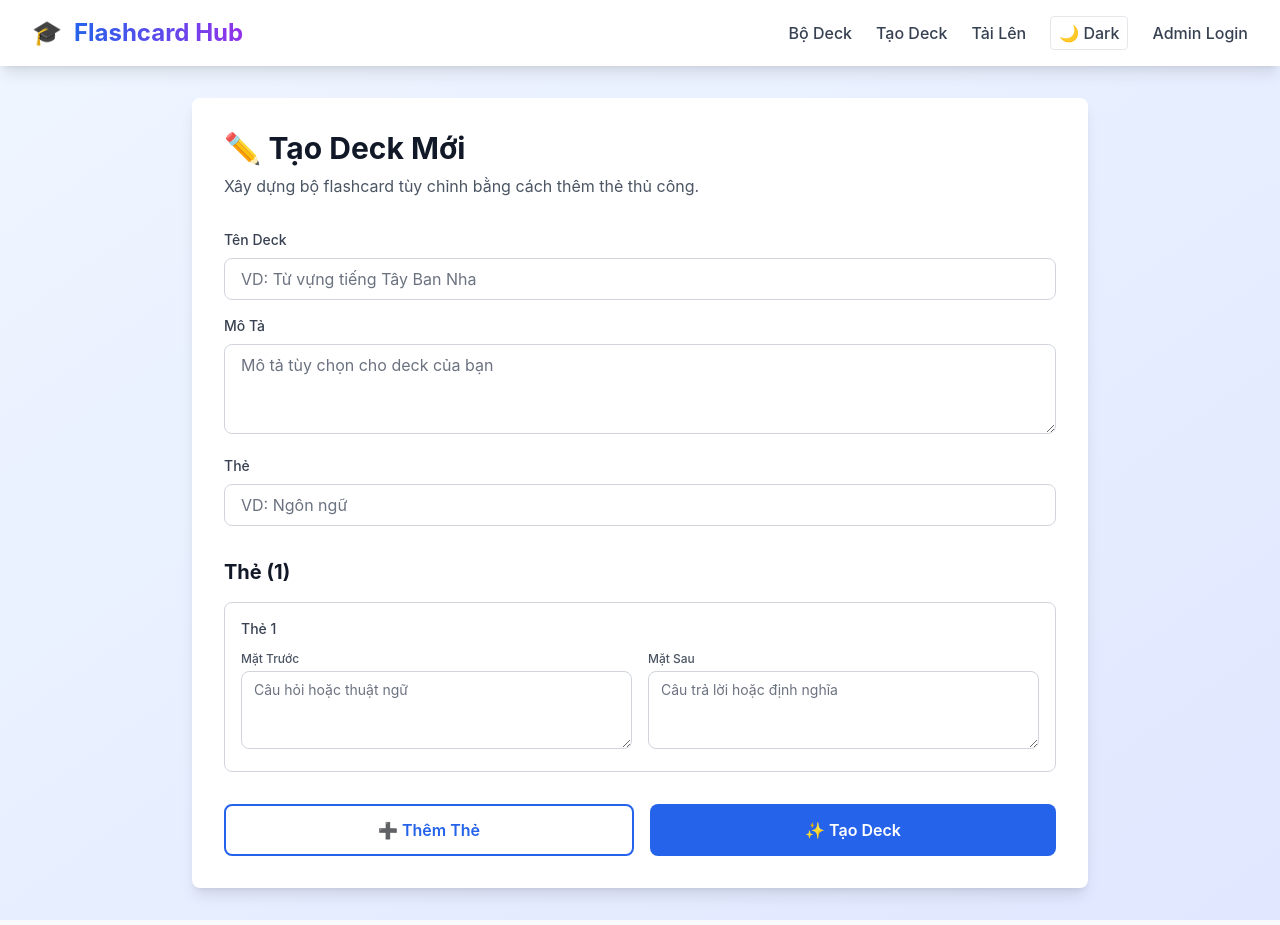
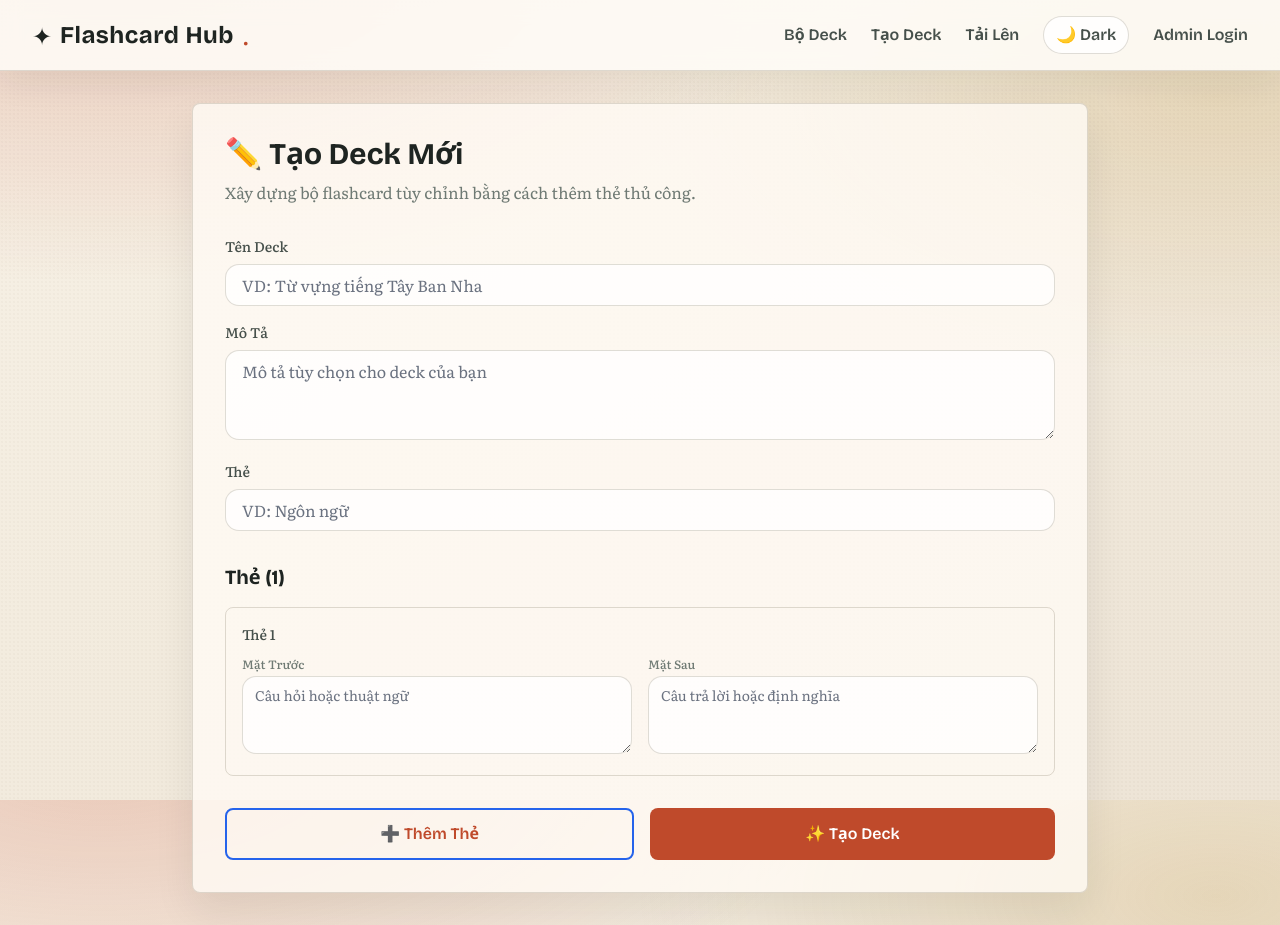
Before and after one commit to NguyenThanhDuy42124/flashcard-hub, a React (Create React App) app in the folder frontend/: page /create in a window 1280 px wide. Built offline with nearby package versions, Linux system fonts and the light colour scheme; no server answers; the HTML template or start-up script is replaced by a standard one.

Commit message:
feat(frontend): unify UI palette and layout harmony

```diff
--- a/frontend/src/App.js
+++ b/frontend/src/App.js
@@ -71,36 +71,35 @@ function App() {
 
   return (
     <Router>
-      <div className="min-h-screen bg-gradient-to-br from-blue-50 to-indigo-100 flex flex-col">
+      <div className="app-shell flex min-h-screen flex-col">
         {/* Navigation Bar */}
-        <nav className="bg-white shadow-lg">
+        <nav className="app-nav">
           <div className="max-w-7xl mx-auto px-4 sm:px-6 lg:px-8">
             <div className="flex flex-wrap justify-between items-center py-4 gap-4">
-              <Link to="/" className="flex items-center gap-3 hover:opacity-80 transition-opacity">
-                <span className="text-xl sm:text-2xl">🎓</span>
-                <span className="text-xl sm:text-2xl font-bold bg-gradient-to-r from-blue-600 to-purple-600 bg-clip-text text-transparent">
-                  Flashcard Hub
-                </span>
+              <Link to="/" className="brand-wordmark hover:opacity-85 transition-opacity">
+                <span className="text-xl sm:text-2xl">✦</span>
+                <span className="title text-xl sm:text-2xl font-bold">Flashcard Hub</span>
+                <span className="dot text-xl sm:text-2xl">.</span>
               </Link>
               <div className="flex flex-wrap gap-4 sm:gap-6 items-center">
-                <Link to="/" className="text-gray-700 hover:text-blue-600 font-medium text-sm sm:text-base">
+                <Link to="/" className="text-gray-700 hover:text-blue-600 font-semibold text-sm sm:text-base">
                   Bộ Deck
                 </Link>
-                <Link to="/create" className="text-gray-700 hover:text-blue-600 font-medium text-sm sm:text-base">
+                <Link to="/create" className="text-gray-700 hover:text-blue-600 font-semibold text-sm sm:text-base">
                   Tạo Deck
                 </Link>
-                <Link to="/upload" className="text-gray-700 hover:text-blue-600 font-medium text-sm sm:text-base">
+                <Link to="/upload" className="text-gray-700 hover:text-blue-600 font-semibold text-sm sm:text-base">
                   Tải Lên
                 </Link>
                 <button
                   onClick={() => setIsDarkMode((prev) => !prev)}
-                  className="text-gray-700 hover:text-blue-600 font-medium text-sm sm:text-base border border-gray-200 px-2 py-1 rounded"
+                  className="theme-toggle-btn text-sm sm:text-base font-semibold px-3 py-1.5"
                   title="Bật/tắt Dark Mode"
                 >
                   {isDarkMode ? '☀️ Light' : '🌙 Dark'}
                 </button>
                 {userProgress && (
-                  <div className="text-xs sm:text-sm text-gray-600 bg-blue-100 px-2 sm:px-3 py-1 rounded whitespace-nowrap">
+                  <div className="text-xs sm:text-sm text-gray-700 bg-blue-100 px-2 sm:px-3 py-1.5 rounded-full whitespace-nowrap font-semibold">
                     Đã ôn: {userProgress.total_cards_reviewed}
                   </div>
                 )}
@@ -109,13 +108,13 @@ function App() {
                     <span className="text-green-700 font-semibold">Hello, Admin</span>
                     <button
                       onClick={handleLogout}
-                      className="text-red-600 hover:text-red-700 font-medium border border-red-200 px-2 py-1 rounded"
+                      className="text-red-600 hover:text-red-700 font-semibold border border-red-200 px-2.5 py-1 rounded-full"
                     >
                       Logout
                     </button>
                   </div>
                 ) : (
-                  <Link to="/login" className="text-gray-700 hover:text-blue-600 font-medium text-sm sm:text-base">
+                  <Link to="/login" className="text-gray-700 hover:text-blue-600 font-semibold text-sm sm:text-base">
                     Admin Login
                   </Link>
                 )}
--- a/frontend/src/index.css
+++ b/frontend/src/index.css
@@ -1,4 +1,5 @@
 /* Global styles */
+@import url('https://fonts.googleapis.com/css2?family=Bricolage+Grotesque:wght@400;500;600;700;800&family=Literata:opsz,wght@7..72,400;7..72,500;7..72,600&display=swap');
 @import 'tailwindcss/base';
 @import 'tailwindcss/components';
 @import 'tailwindcss/utilities';
@@ -14,13 +15,107 @@ html, body, #root {
   height: 100%;
 }
 
+:root {
+  --ink-900: #1e2421;
+  --ink-700: #46504b;
+  --ink-500: #6f7a74;
+  --paper: #f4efe6;
+  --paper-soft: #fbf8f2;
+  --surface: rgba(255, 251, 245, 0.82);
+  --surface-strong: #ffffff;
+  --border: rgba(80, 66, 43, 0.18);
+  --accent: #bf4a2b;
+  --accent-strong: #8e311b;
+  --accent-soft: #ffe4d4;
+  --ok-soft: #deeee2;
+  --ok-text: #1f6a40;
+  --warn-soft: #fef0d4;
+  --warn-text: #93611e;
+  --danger-soft: #ffe0de;
+  --danger-text: #9a2f2b;
+  --radius-lg: 20px;
+  --radius-md: 14px;
+  --shadow-soft: 0 18px 40px rgba(29, 21, 10, 0.08);
+}
+
 body {
-  font-family: -apple-system, BlinkMacSystemFont, 'Segoe UI', 'Roboto', 'Oxygen',
-    'Ubuntu', 'Cantarell', 'Fira Sans', 'Droid Sans', 'Helvetica Neue',
-    sans-serif;
+  font-family: 'Literata', Georgia, serif;
   -webkit-font-smoothing: antialiased;
   -moz-osx-font-smoothing: grayscale;
-  background-color: #f9fafb;
+  color: var(--ink-900);
+  background:
+    radial-gradient(1200px 520px at 8% -5%, rgba(191, 74, 43, 0.24), transparent 62%),
+    radial-gradient(1000px 480px at 95% 12%, rgba(191, 149, 70, 0.24), transparent 58%),
+    linear-gradient(145deg, #f7f1e6 0%, #f3ecdf 38%, #ede4d6 100%);
+  background-attachment: fixed;
+}
+
+h1, h2, h3, h4, h5, h6,
+button,
+.font-bold,
+.font-semibold {
+  font-family: 'Bricolage Grotesque', 'Segoe UI', sans-serif;
+}
+
+a {
+  color: inherit;
+}
+
+.app-shell {
+  min-height: 100%;
+  position: relative;
+}
+
+.app-shell::before {
+  content: '';
+  position: fixed;
+  inset: 0;
+  pointer-events: none;
+  background-image: radial-gradient(rgba(73, 56, 29, 0.09) 0.75px, transparent 0.75px);
+  background-size: 4px 4px;
+  opacity: 0.24;
+  z-index: 0;
+}
+
+.app-shell > * {
+  position: relative;
+  z-index: 1;
+}
+
+.app-nav {
+  background: rgba(255, 253, 249, 0.86);
+  border-bottom: 1px solid var(--border);
+  backdrop-filter: blur(10px);
+  box-shadow: 0 14px 30px rgba(39, 28, 13, 0.06);
+}
+
+.brand-wordmark {
+  display: inline-flex;
+  align-items: center;
+  gap: 0.5rem;
+  color: var(--ink-900);
+}
+
+.brand-wordmark .title {
+  letter-spacing: 0.02em;
+}
+
+.brand-wordmark .dot {
+  color: var(--accent);
+}
+
+.theme-toggle-btn {
+  border: 1px solid var(--border);
+  border-radius: 999px;
+  background: rgba(255, 255, 255, 0.8);
+  color: var(--ink-700);
+  transition: all 0.2s ease;
+}
+
+.theme-toggle-btn:hover {
+  background: var(--paper-soft);
+  border-color: rgba(142, 49, 27, 0.35);
+  color: var(--accent-strong);
 }
 
 /* Custom scrollbar */
@@ -30,16 +125,16 @@ body {
 }
 
 ::-webkit-scrollbar-track {
-  background: #f1f5f9;
+  background: rgba(215, 197, 167, 0.32);
 }
 
 ::-webkit-scrollbar-thumb {
-  background: #cbd5e1;
+  background: rgba(88, 66, 39, 0.34);
   border-radius: 4px;
 }
 
 ::-webkit-scrollbar-thumb:hover {
-  background: #94a3b8;
+  background: rgba(88, 66, 39, 0.52);
 }
 
 /* Flip animation */
@@ -77,15 +172,15 @@ body {
 
 /* Gradient backgrounds */
 .bg-gradient-primary {
-  background: linear-gradient(135deg, #3b82f6 0%, #8b5cf6 100%);
+  background: linear-gradient(130deg, #bf4a2b 0%, #8e311b 100%);
 }
 
 .bg-gradient-success {
-  background: linear-gradient(135deg, #10b981 0%, #059669 100%);
+  background: linear-gradient(130deg, #2c9461 0%, #1f6a40 100%);
 }
 
 .bg-gradient-danger {
-  background: linear-gradient(135deg, #ef4444 0%, #dc2626 100%);
+  background: linear-gradient(130deg, #c94f48 0%, #9a2f2b 100%);
 }
 
 .custom-scrollbar::-webkit-scrollbar { width: 6px; }
@@ -93,21 +188,159 @@ body {
 .custom-scrollbar::-webkit-scrollbar-thumb { background: rgba(255, 255, 255, 0.4); border-radius: 8px; }
 .custom-scrollbar::-webkit-scrollbar-thumb:hover { background: rgba(255, 255, 255, 0.6); }
 
+.bg-white {
+  background: var(--surface);
+  border: 1px solid var(--border);
+  box-shadow: var(--shadow-soft);
+}
+
+.bg-gray-50,
+.bg-blue-50,
+.bg-indigo-50,
+.bg-slate-50,
+.bg-gray-100 {
+  background-color: rgba(247, 239, 228, 0.9) !important;
+}
+
+.border-gray-100,
+.border-gray-200,
+.border-gray-300,
+.border-slate-200,
+.border-blue-200,
+.border-indigo-200 {
+  border-color: var(--border) !important;
+}
+
+.text-gray-900,
+.text-slate-900,
+.text-gray-800 {
+  color: var(--ink-900) !important;
+}
+
+.text-gray-700,
+.text-slate-700 {
+  color: var(--ink-700) !important;
+}
+
+.text-gray-600,
+.text-slate-600,
+.text-gray-500,
+.text-slate-500 {
+  color: var(--ink-500) !important;
+}
+
+.bg-blue-600,
+.bg-indigo-600 {
+  background-color: var(--accent) !important;
+  border-color: var(--accent) !important;
+}
+
+.hover\:bg-blue-700:hover,
+.hover\:bg-indigo-700:hover {
+  background-color: var(--accent-strong) !important;
+  border-color: var(--accent-strong) !important;
+}
+
+.bg-green-600 {
+  background-color: #2d8157 !important;
+  border-color: #2d8157 !important;
+}
+
+.hover\:bg-green-700:hover {
+  background-color: #1f6a40 !important;
+}
+
+.text-blue-600,
+.text-blue-700,
+.text-indigo-700,
+.text-purple-700 {
+  color: var(--accent) !important;
+}
+
+.text-green-700,
+.text-emerald-700 {
+  color: var(--ok-text) !important;
+}
+
+.text-red-700,
+.text-rose-700,
+.text-red-600 {
+  color: var(--danger-text) !important;
+}
+
+.bg-blue-100,
+.bg-indigo-100,
+.bg-purple-100 {
+  background-color: var(--accent-soft) !important;
+}
+
+.bg-green-100 {
+  background-color: var(--ok-soft) !important;
+}
+
+.bg-red-100,
+.bg-red-50 {
+  background-color: var(--danger-soft) !important;
+}
+
+.bg-amber-50,
+.bg-yellow-50,
+.bg-orange-50 {
+  background-color: var(--warn-soft) !important;
+}
+
+input,
+textarea,
+select {
+  border-color: var(--border) !important;
+  border-radius: var(--radius-md) !important;
+  background: rgba(255, 255, 255, 0.74) !important;
+  color: var(--ink-900) !important;
+}
+
+input:focus,
+textarea:focus,
+select:focus {
+  outline: none;
+  border-color: rgba(142, 49, 27, 0.45) !important;
+  box-shadow: 0 0 0 3px rgba(191, 74, 43, 0.12) !important;
+}
+
+button,
+a {
+  transition: all 0.2s ease;
+}
+
+.scroll-top-btn {
+  background: var(--accent) !important;
+  color: #fff !important;
+  border: 1px solid rgba(255, 255, 255, 0.6);
+}
+
+.scroll-top-btn:hover {
+  background: var(--accent-strong) !important;
+  transform: translateY(-2px);
+}
+
 /* Dark mode based on Gemini palette */
 body.dark-mode {
-  --g-bg: #131314;
-  --g-surface-low: #1e1f20;
-  --g-surface-high: #282a2d;
-  --g-border: #444746;
-  --g-text-primary: #e3e3e3;
-  --g-text-secondary: #c4c7c5;
-  --g-action: #8ab4f8;
-  --g-success: #81c995;
-  --g-warning: #fdd663;
-  --g-error: #f28b82;
-  --g-gradient: linear-gradient(45deg, #4285f4, #9b72cb, #d96570);
+  --g-bg: #191a18;
+  --g-surface-low: #222724;
+  --g-surface-high: #2f3531;
+  --g-border: #51554f;
+  --g-text-primary: #ece4d8;
+  --g-text-secondary: #d2c8ba;
+  --g-action: #ef8f5d;
+  --g-success: #88c79d;
+  --g-warning: #f1c777;
+  --g-error: #f29d96;
+  --g-gradient: linear-gradient(135deg, #bf4a2b, #8e311b);
   background-color: var(--g-bg);
   color: var(--g-text-primary);
+}
+
+body.dark-mode .app-shell::before {
+  opacity: 0.12;
 }
 
 body.dark-mode .bg-white {
@@ -170,7 +403,7 @@ body.dark-mode .text-amber-700 {
 
 body.dark-mode .bg-gradient-to-br,
 body.dark-mode .bg-gradient-primary {
-  background: radial-gradient(circle at top left, #1b1c1f, #131314 60%) !important;
+  background: radial-gradient(circle at top left, #363029, #1d1d1a 65%) !important;
 }
 
 body.dark-mode .border-gray-100,
@@ -246,5 +479,5 @@ body.dark-mode .scroll-top-btn {
 }
 
 body.dark-mode .scroll-top-btn:hover {
-  background: #3b78e7 !important;
+  background: #8e311b !important;
 }
```
Also changed, not shown: frontend/src/components/DeckList.js (+32 -26 lines), frontend/src/components/ExamCreator.js (+23 -18 lines), 11 other files (tests, documents, lock files or other folders).
